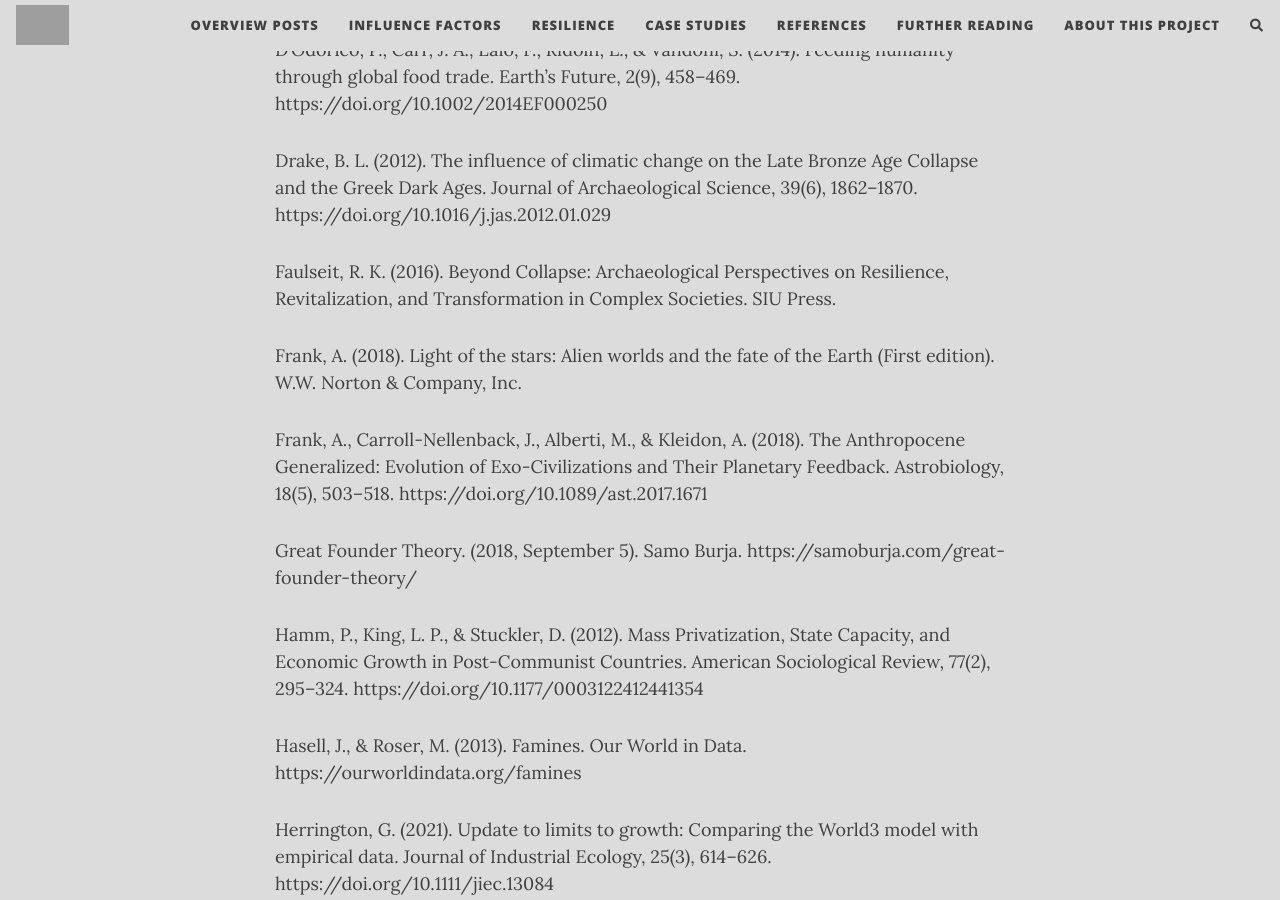
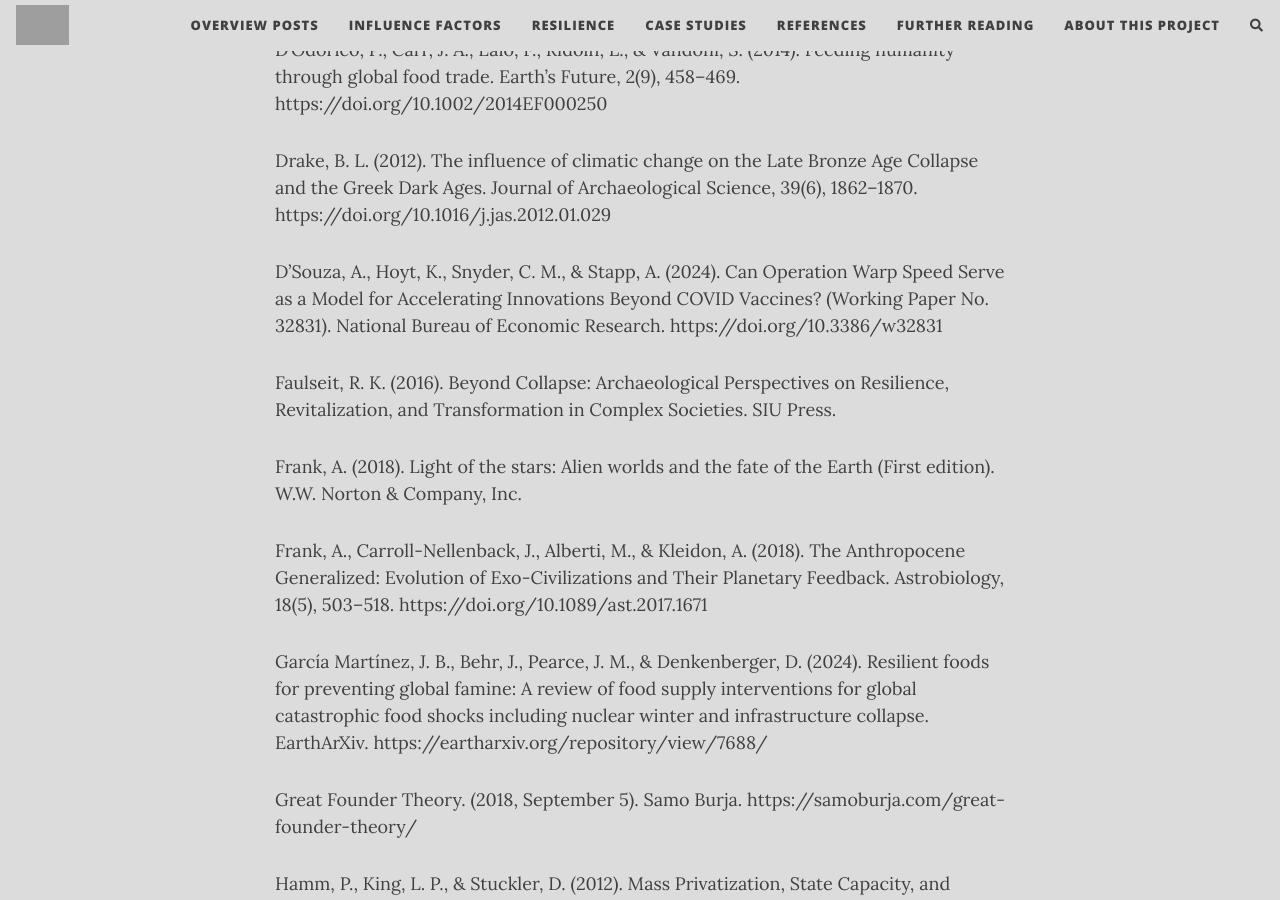
Before and after one commit to florianjehn/Societal_Collapse, a Jekyll site: the page built from references.md, in a window 1280 px wide and 900 px high, scrolled down 4455 px. Built offline with Jekyll 4.4.1, drawn with Linux system fonts in a browser that asks for light colours; nearby versions of some CDN libraries; comment, search, counter and statistics services are not loaded; grey boxes are pictures that could not be loaded.

Commit message:
Update references.md

```diff
--- a/references.md
+++ b/references.md
@@ -81,11 +81,15 @@
 
 Drake, B. L. (2012). The influence of climatic change on the Late Bronze Age Collapse and the Greek Dark Ages. Journal of Archaeological Science, 39(6), 1862–1870. https://doi.org/10.1016/j.jas.2012.01.029
 
+D’Souza, A., Hoyt, K., Snyder, C. M., & Stapp, A. (2024). Can Operation Warp Speed Serve as a Model for Accelerating Innovations Beyond COVID Vaccines? (Working Paper No. 32831). National Bureau of Economic Research. https://doi.org/10.3386/w32831
+
 Faulseit, R. K. (2016). Beyond Collapse: Archaeological Perspectives on Resilience, Revitalization, and Transformation in Complex Societies. SIU Press.
 
 Frank, A. (2018). Light of the stars: Alien worlds and the fate of the Earth (First edition). W.W. Norton & Company, Inc.
 
 Frank, A., Carroll-Nellenback, J., Alberti, M., & Kleidon, A. (2018). The Anthropocene Generalized: Evolution of Exo-Civilizations and Their Planetary Feedback. Astrobiology, 18(5), 503–518. https://doi.org/10.1089/ast.2017.1671
+
+García Martínez, J. B., Behr, J., Pearce, J. M., & Denkenberger, D. (2024). Resilient foods for preventing global famine: A review of food supply interventions for global catastrophic food shocks including nuclear winter and infrastructure collapse. EarthArXiv. https://eartharxiv.org/repository/view/7688/
 
 Great Founder Theory. (2018, September 5). Samo Burja. https://samoburja.com/great-founder-theory/
 
```
